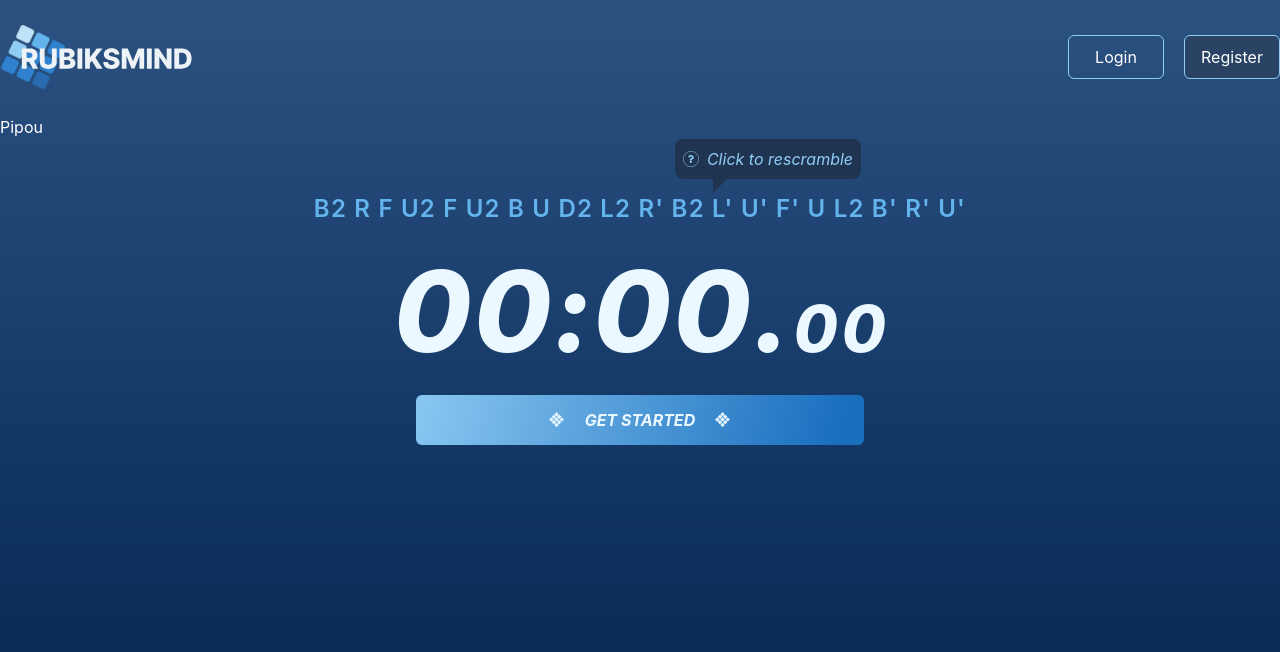
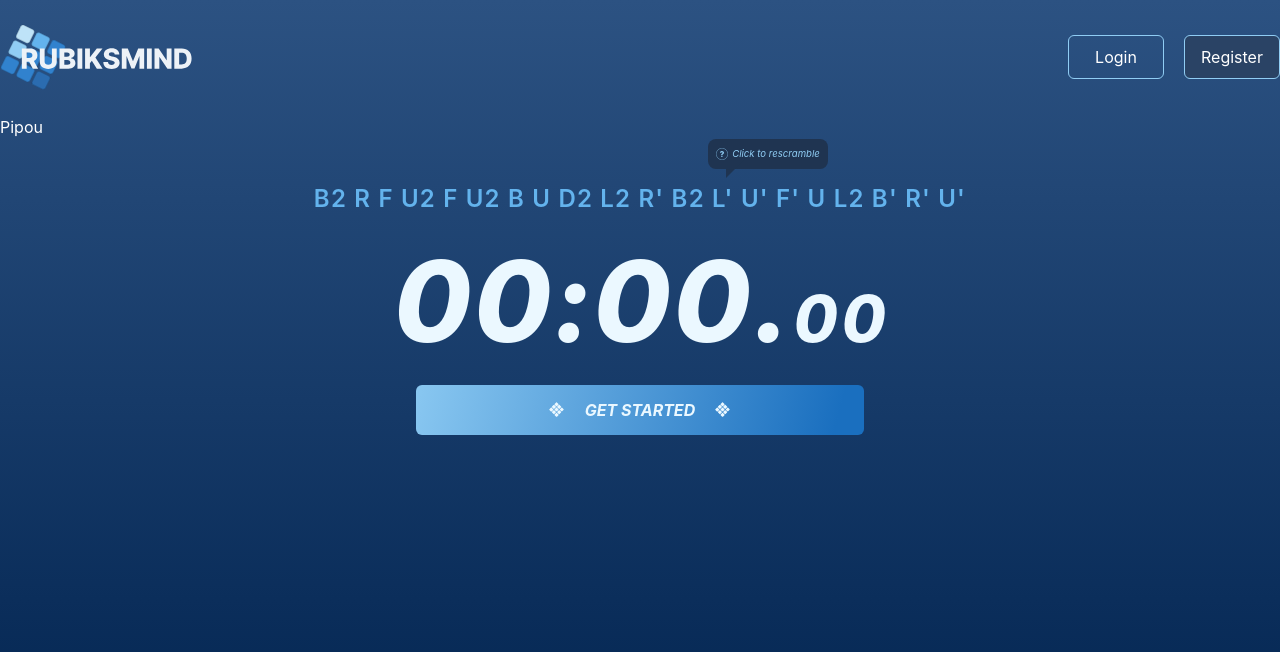
Before and after one commit to FIN-18-20/RubiksMind, a Vue app in the folder client/: page / in a window 1280 px wide. Shown: the top 652 px of the page. Built offline with nearby package versions, Linux system fonts and the light colour scheme; a web font is replaced by a local one.

Commit message:
fix: the scramble tooltip is now smaller and create class text-xxs

```diff
--- a/client/src/components/Play/ScrambleTooltip.vue
+++ b/client/src/components/Play/ScrambleTooltip.vue
@@ -6,9 +6,9 @@
           <img
             src="@/assets/img/question-circle-regular.svg"
             alt="question mark in circle"
-            class="h-4 italic"
+            class="h-3 italic"
           />
-          <div class="ml-2 text-blue-300 italic">Click to rescramble</div>
+          <div class="ml-1 text-xxs text-blue-300 italic">Click to rescramble</div>
         </div>
       </div>
     </div>
@@ -25,10 +25,10 @@ export default {}
   position: absolute;
   width: 0;
   height: 0;
-  left: 38px;
+  left: 18px;
   right: auto;
   top: auto;
-  bottom: -14px;
+  bottom: -9px;
   border: 10px solid;
   border-color: #1f3451 transparent transparent #1f3451;
 }
--- a/client/tailwind.config.js
+++ b/client/tailwind.config.js
@@ -242,6 +242,7 @@ module.exports = {
       mono: ['Menlo', 'Monaco', 'Consolas', '"Liberation Mono"', '"Courier New"', 'monospace'],
     },
     fontSize: {
+      xxs: '0.6rem',
       xs: '0.75rem',
       sm: '0.875rem',
       base: '1rem',
```
